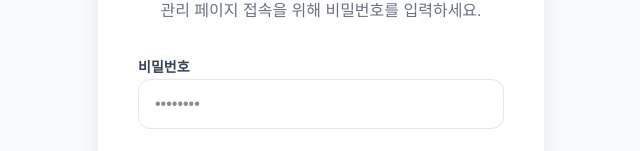
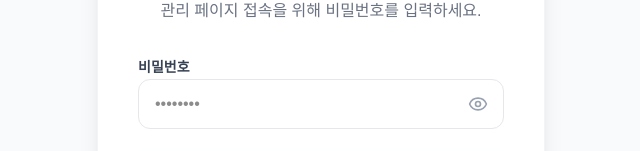
Before and after one commit to boheampago-hub/-, a React (Vite) app: page /admin in a window 1280 px wide. Shown: the part 328-479 px from the top of the page, without its empty margins (319-959 px from the left). Built offline with nearby package versions, Linux system fonts and the light colour scheme.

Commit message:
feat: Centralize admin password in SiteContext
Moves the admin password from environment variables to SiteContext, allowing it to be managed and potentially persisted. Adds a UI toggle to show/hide the password input for improved security.

```diff
--- a/src/context/SiteContext.tsx
+++ b/src/context/SiteContext.tsx
@@ -23,6 +23,7 @@ const defaultSettings: SiteSettings = {
   kakaoUrl: 'https://open.kakao.com/o/s388apqh', // Placeholder
   instagramUrl: 'https://www.threads.com/@boheampago',
   youtubeUrl: 'https://www.youtube.com/channel/UCelEDbkccWmSDJNW-6jniqA',
+  adminPassword: 'admin1234',
 };
 
 const initialPosts: Post[] = [
--- a/src/pages/Admin.tsx
+++ b/src/pages/Admin.tsx
@@ -12,7 +12,9 @@ import {
   Image as ImageIcon,
   CheckCircle,
   Clock,
-  ExternalLink
+  ExternalLink,
+  Eye,
+  EyeOff
 } from 'lucide-react';
 import { useSite } from '../context/SiteContext';
 import { Post, SiteSettings, ContactInquiry } from '../types';
@@ -35,22 +37,21 @@ const Admin: React.FC = () => {
   // Auth state
   const [isLoggedIn, setIsLoggedIn] = useState(() => localStorage.getItem('admin_logged_in') === 'true');
   const [password, setPassword] = useState('');
+  const [showPassword, setShowPassword] = useState(false);
   const [error, setError] = useState('');
 
   const handleLogin = (e: React.FormEvent) => {
     e.preventDefault();
-    // Simple password check - in a real app, this would be a server-side check
-    // Note: Vite only exposes variables prefixed with VITE_ to the client
-    const envPassword = import.meta.env.VITE_ADMIN_PASSWORD;
-    const adminPassword = (envPassword && envPassword.trim()) || 'admin1234';
+
+    // Use password from settings (persisted in localStorage via SiteContext)
+    const adminPassword = settings.adminPassword || 'admin1234';
 
     if (password.trim() === adminPassword) {
       setIsLoggedIn(true);
       localStorage.setItem('admin_logged_in', 'true');
       setError('');
     } else {
-      setError('비밀번호가 일치하지 않습니다. (기본값: admin1234)');
-      console.log('Login failed. If you set a custom password, ensure it starts with VITE_ in the Secrets panel.');
+      setError('비밀번호가 일치하지 않습니다.');
     }
   };
 
@@ -78,14 +79,23 @@ const Admin: React.FC = () => {
           <form onSubmit={handleLogin} className="space-y-6">
             <div className="space-y-2">
               <label className="text-sm font-bold text-gray-700">비밀번호</label>
+              <div className="relative">
                 <input
-                type="password"
+                  type={showPassword ? "text" : "password"}
                   value={password}
                   onChange={(e) => setPassword(e.target.value)}
-                className="w-full px-4 py-3 rounded-xl border border-gray-200 focus:ring-2 focus:ring-emerald-500 outline-none transition-all"
+                  className="w-full px-4 py-3 rounded-xl border border-gray-200 focus:ring-2 focus:ring-emerald-500 outline-none transition-all pr-12"
                   placeholder="••••••••"
                   required
                 />
+                <button
+                  type="button"
+                  onClick={() => setShowPassword(!showPassword)}
+                  className="absolute right-4 top-1/2 -translate-y-1/2 text-gray-400 hover:text-gray-600 transition-colors"
+                >
+                  {showPassword ? <EyeOff size={20} /> : <Eye size={20} />}
+                </button>
+              </div>
               {error && <p className="text-red-500 text-xs mt-1">{error}</p>}
             </div>
             <button
@@ -115,6 +125,7 @@ const Admin: React.FC = () => {
       kakaoUrl: formData.get('kakaoUrl') as string,
       instagramUrl: formData.get('instagramUrl') as string,
       youtubeUrl: formData.get('youtubeUrl') as string,
+      adminPassword: formData.get('adminPassword') as string,
     };
     updateSettings(updates);
     alert('설정이 저장되었습니다.');
@@ -487,6 +498,30 @@ const Admin: React.FC = () => {
                         <label className="text-sm font-bold text-gray-700">유튜브 URL</label>
                         <input name="youtubeUrl" type="text" defaultValue={settings.youtubeUrl} className="w-full px-4 py-3 rounded-xl border border-gray-200 focus:ring-2 focus:ring-emerald-500 outline-none" placeholder="https://youtube.com/..." />
                       </div>
+                      <div className="space-y-2 pt-4">
+                        <h3 className="text-lg font-bold text-gray-900 border-b pb-4">관리자 보안</h3>
+                        <div className="space-y-4">
+                          <div className="space-y-2">
+                            <label className="text-sm font-bold text-gray-700">새 비밀번호</label>
+                            <div className="relative">
+                              <input
+                                name="adminPassword"
+                                type={showPassword ? "text" : "password"}
+                                defaultValue={settings.adminPassword}
+                                className="w-full px-4 py-3 rounded-xl border border-gray-200 focus:ring-2 focus:ring-emerald-500 outline-none pr-12"
+                              />
+                              <button
+                                type="button"
+                                onClick={() => setShowPassword(!showPassword)}
+                                className="absolute right-4 top-1/2 -translate-y-1/2 text-gray-400 hover:text-gray-600 transition-colors"
+                              >
+                                {showPassword ? <EyeOff size={20} /> : <Eye size={20} />}
+                              </button>
+                            </div>
+                          </div>
+                          <p className="text-xs text-gray-400">비밀번호를 변경하면 다음 로그인부터 적용됩니다. 눈 아이콘을 클릭하여 입력한 비밀번호를 확인할 수 있습니다.</p>
+                        </div>
+                      </div>
                     </div>
                     <div className="space-y-6">
                       <h3 className="text-lg font-bold text-gray-900 border-b pb-4">메인 히어로 섹션</h3>
--- a/src/types.ts
+++ b/src/types.ts
@@ -18,6 +18,7 @@ export interface SiteSettings {
   kakaoUrl?: string;
   instagramUrl?: string;
   youtubeUrl?: string;
+  adminPassword?: string;
 }
 
 export interface ContactInquiry {
```
Lines whose indentation alone changed are shown as unchanged.
